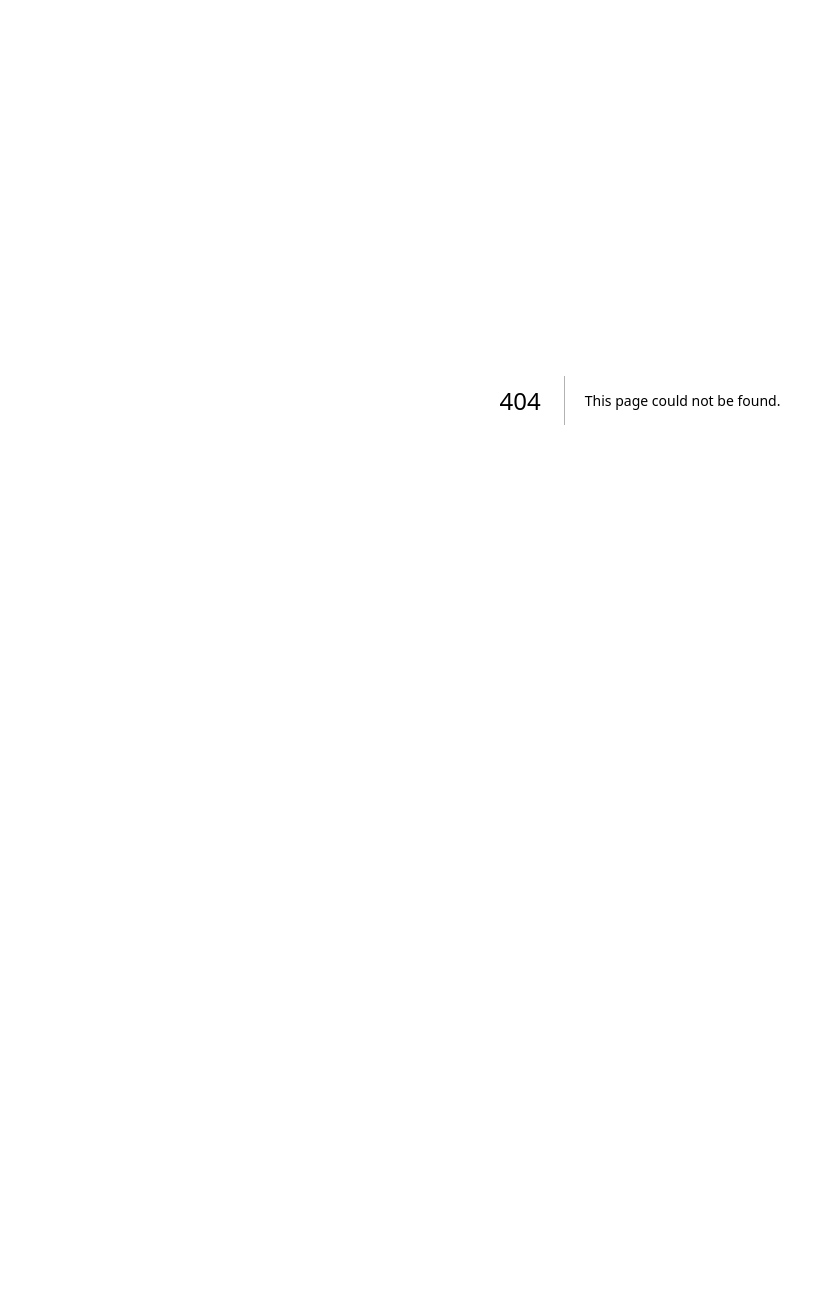
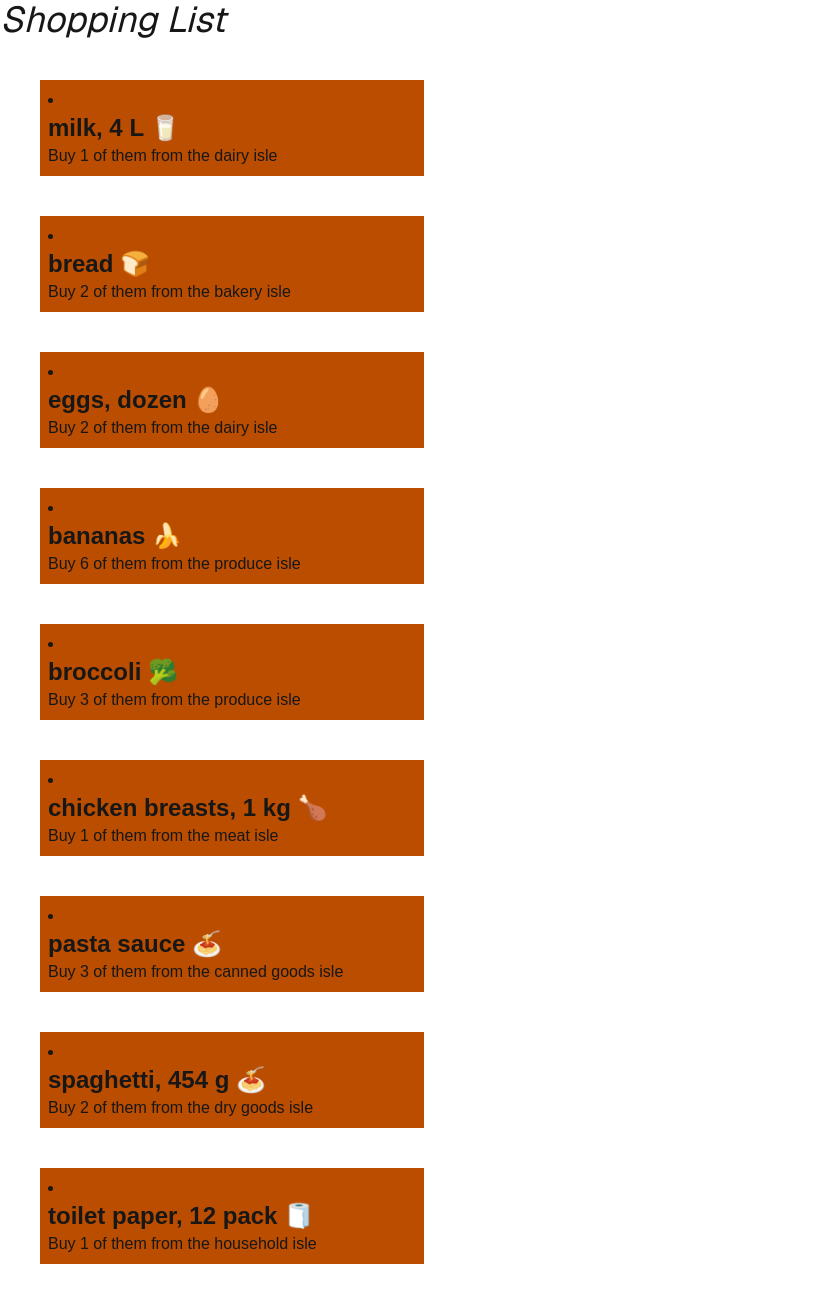
Before and after one commit to Sine-Uyeno/cprg306-assignments, a Next.js app: page /week-3 in a window 1280 px wide. Before the commit this address had no page. Shown: the top 1297 px of the page, without its empty margins (0-839 px from the left). Before the commit the page ends 800 px from the top, so only its background shows below. Built offline with nearby package versions, Linux system fonts and the light colour scheme.

Commit message:
I added everything in the week 3 assignment

```diff
--- a/app/layout.js
+++ b/app/layout.js
@@ -12,7 +12,7 @@ const geistMono = Geist_Mono({
 });
 
 export const metadata = {
-  title: "Create Next App",
+  title: "Shopping List",
   description: "Generated by create next app",
 };
 
--- a/app/page.js
+++ b/app/page.js
@@ -8,6 +8,7 @@ export default function Home() {
         <h1>CPRG306 Assignments</h1>
         <ul>
           <li><Link href="./week-2">Week 2 Assignment</Link></li>
+          <li><Link href="./week-3">Week 3 Assignment</Link></li>
         </ul>
     </main>
   );
--- /dev/null
+++ b/app/week-3/item-list.js
@@ -0,0 +1,98 @@
+import Item from "./item";
+
+const item1 = {
+  name: "milk, 4 L 🥛",
+  quantity: 1,
+  category: "dairy",
+};
+
+const item2 = {
+  name: "bread 🍞",
+  quantity: 2,
+  category: "bakery",
+};
+
+const item3 = {
+  name: "eggs, dozen 🥚",
+  quantity: 2,
+  category: "dairy",
+};
+
+const item4 = {
+  name: "bananas 🍌",
+  quantity: 6,
+  category: "produce",
+};
+
+const item5 = {
+  name: "broccoli 🥦",
+  quantity: 3,
+  category: "produce",
+};
+
+const item6 = {
+  name: "chicken breasts, 1 kg 🍗",
+  quantity: 1,
+  category: "meat",
+};
+
+const item7 = {
+  name: "pasta sauce 🍝",
+  quantity: 3,
+  category: "canned goods",
+};
+
+const item8 = {
+  name: "spaghetti, 454 g 🍝",
+  quantity: 2,
+  category: "dry goods",
+};
+
+const item9 = {
+  name: "toilet paper, 12 pack 🧻",
+  quantity: 1,
+  category: "household",
+};
+
+const item10 = {
+  name: "paper towels, 6 pack",
+  quantity: 1,
+  category: "household",
+};
+
+const item11 = {
+  name: "dish soap 🍽️",
+  quantity: 1,
+  category: "household",
+};
+
+const item12 = {
+  name: "hand soap 🧼",
+  quantity: 4,
+  category: "household",
+};
+
+/*
+
+
+
+*/
+
+export default function ItemList() {
+    return (
+        <div>
+            <Item item={item1}/>
+            <Item item={item2}/>
+            <Item item={item3}/>
+            <Item item={item4}/>
+            <Item item={item5}/>
+            <Item item={item6}/>
+            <Item item={item7}/>
+            <Item item={item8}/>
+            <Item item={item9}/>
+            <Item item={item10}/>
+            <Item item={item11}/>
+            <Item item={item12}/>
+        </div>
+    );
+}
--- /dev/null
+++ b/app/week-3/item.js
@@ -0,0 +1,23 @@
+const item1 = {
+    name: "milk, 4 L 🥛",
+    quantity: 1,
+    category: "dairy",
+};
+
+export default function Item({item}) {
+
+
+
+    let name = item.name;
+    let quantity = item.quantity;
+    let category = item.category;
+
+    return (
+        <div>
+            <li class="p-2 m-10 bg-amber-700 max-w-sm">
+                <h2 class="text-2xl font-bold">{name}</h2>
+                <p>Buy {quantity} of them from the {category} isle</p>
+            </li>
+        </div>
+    );
+}
--- /dev/null
+++ b/app/week-3/page.js
@@ -0,0 +1,10 @@
+import ItemList from "./item-list";
+
+export default function Page() {
+  return (
+    <main>
+      <h1 class="text-4xl font-sans italic">Shopping List</h1>
+      <ItemList/>
+    </main>
+  );
+}
```
